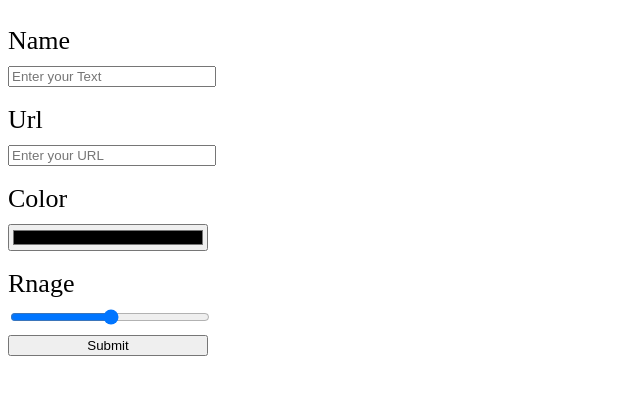
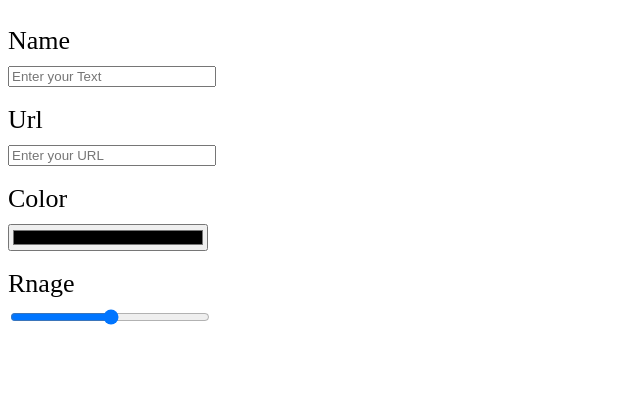
Before and after one commit to acciojob/html-feedback-form-MohammedAftabP, a website: page main.html in a window 1280 px wide. Shown: the whole page, without its empty margins (0-640 px from the left). Drawn offline with Linux system fonts and the light colour scheme.

```diff
--- a/main.html
+++ b/main.html
@@ -15,7 +15,7 @@
 	<br><label>Url</label>	<input type="url" placeholder="Enter your URL" id="portfolio" required="required">
 	<br><label>Color</label>	<input type="color" placeholder="Enter your Color" id="favColor" >
 	<br><label>Rnage</label>	<input type="range" placeholder="Enter your Range" id="likeness" min="1" max="100">
-		<input type="submit" name="Submit" id="post"/>
+
 	</form>
 
 </body>
```
